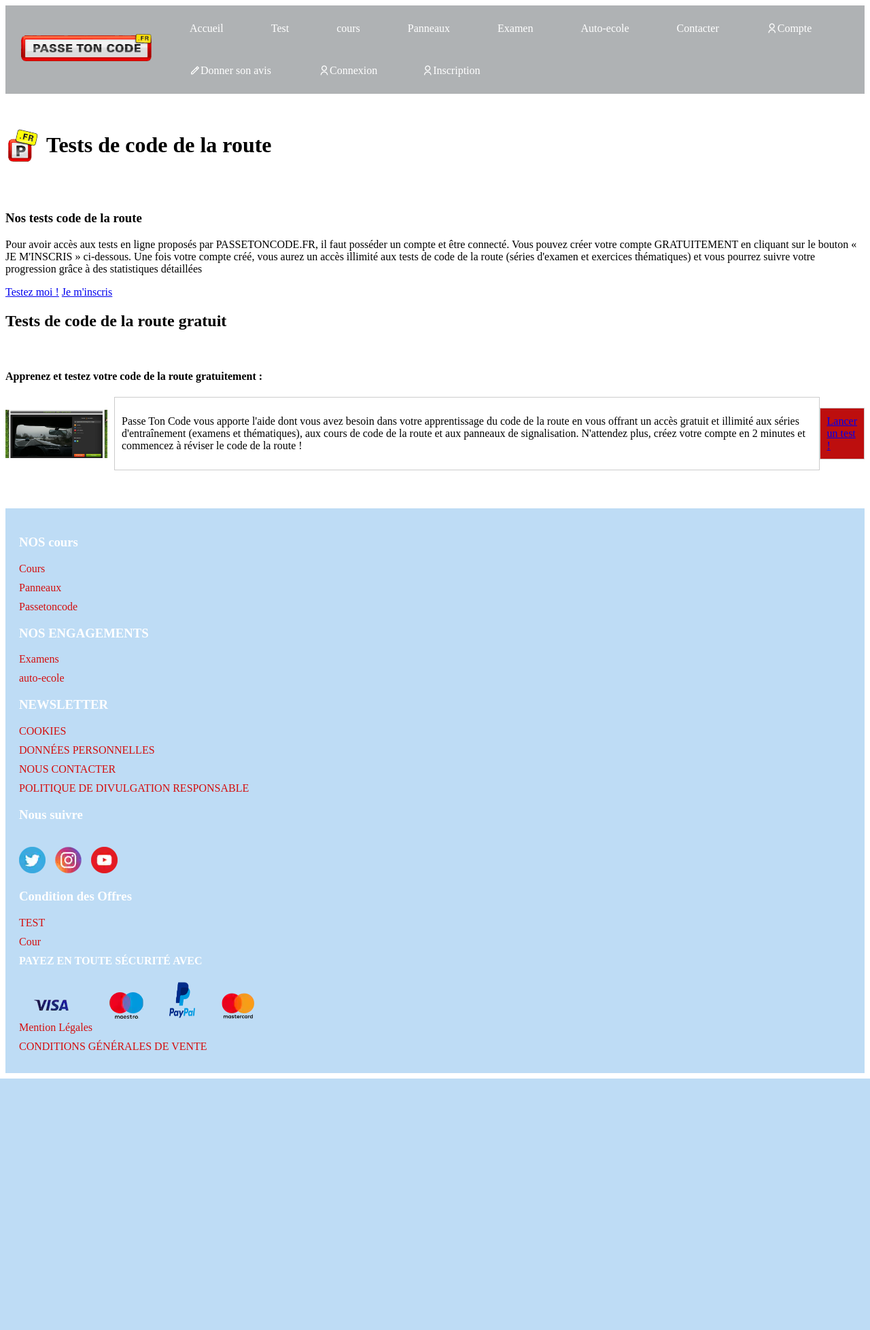
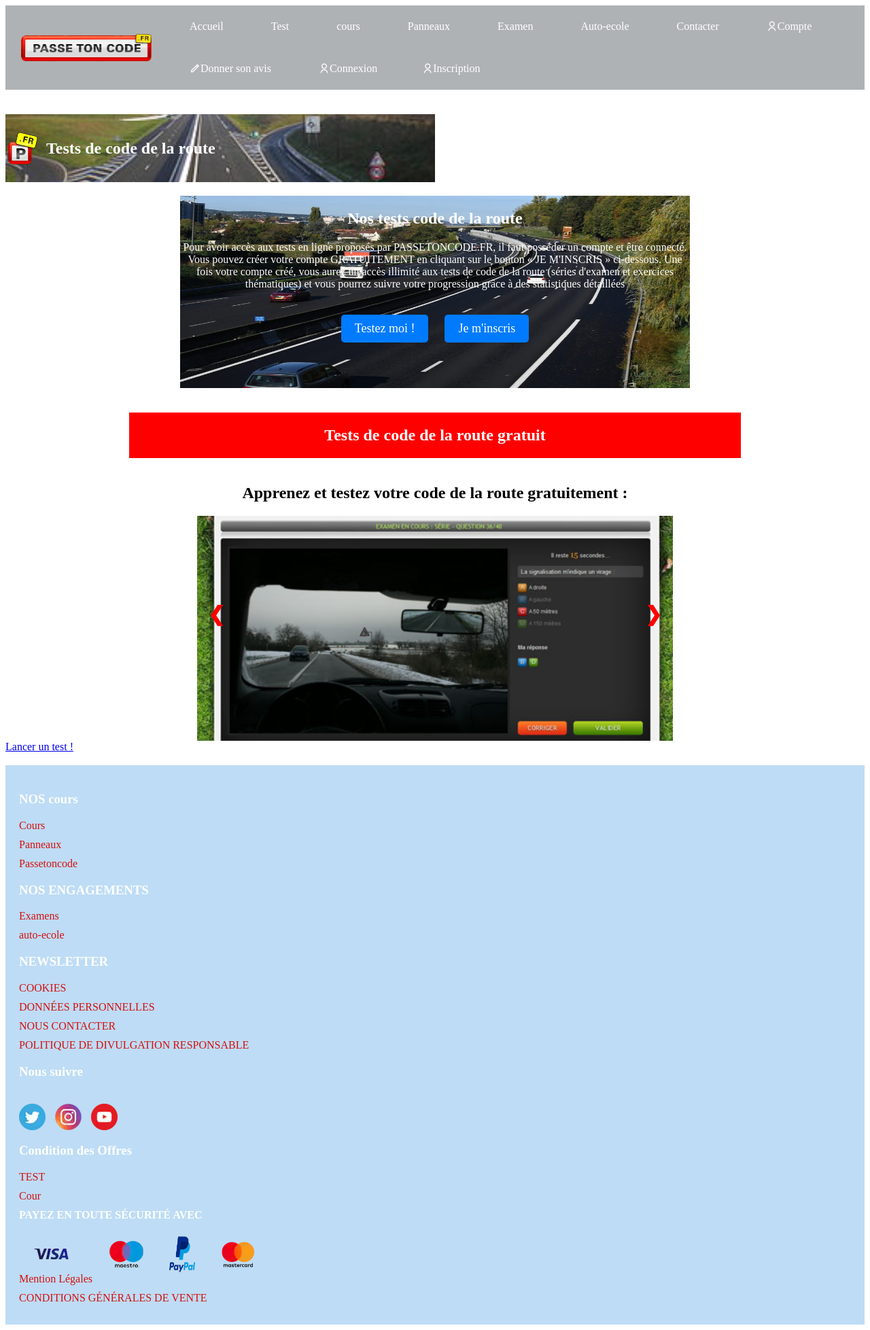
Before and after one commit to ilha92/passetoncode, a PHP site: page /pages/test.php in a window 1280 px wide. Shown: the whole page at 68% size. Before the commit the page ends 1587 px from the top, so only its background shows below. Run offline with PHP 8.4, Linux system fonts and the light colour scheme; some libraries are stand-ins or nearby versions.

Commit message:
first commit

```diff
--- a/pages/test.php
+++ b/pages/test.php
@@ -6,44 +6,125 @@
     <title>tests-de-code-de-la-route-gratuit-en-ligne</title>
 <style>
 .header {
-    display: flex; /* Permet aux éléments d'être alignés horizontalement */
-    align-items: center; /* Aligne verticalement les éléments sur le centre */
-    margin-bottom: 20px; /* Espace entre le titre et le contenu suivant */
+    background: url('../images/route.jpeg') no-repeat left center;
+    background-size: 100% auto; /* Modifiez cette ligne */
+    display: flex;
+    align-items: center;
+    color: white;
+    width: 50%;
+    margin: 0;
+    padding: 0;
+    height: 100px;
 }
 
-.header img {
-    margin-right: 10px; /* Espace à droite de l'image */
-    width: 50px; /* Largeur de l'image */
-    height: auto; /* Hauteur automatique pour conserver les proportions */
+.image-text {
+    flex: 1;
+    padding: 0px;
+    display: flex;
+    align-items: center;
 }
 
-.test {
-    display: flex; /* Permet aux éléments d'être alignés horizontalement */
-    align-items: center; /* Alignement vertical au centre */
-    margin-bottom: 20px; /* Espace sous l'élément */
+.image-text img {
+    width: 50px;
+    height: auto;
+    margin-right: 10px;
 }
 
-.test .content {
-    display: flex; /* Alignement horizontal */
-    align-items: center; /* Alignement vertical au centre */
+.image-text h1 {
+    font-size: 24px;
+    margin: 0;
+}
+.test {
+    background: url('../images/autoroute1.jpg');
+    background-size: 750px 283px; /* Dimensions spécifiques de l'image de fond */
+    background-repeat: no-repeat;
+    position: relative; /* Pour positionner les éléments à l'intérieur de la div */
+    text-align: center; /* Pour centrer le texte et les boutons horizontalement */
+    color: white; /* Couleur du texte, choisissez celle qui convient à votre image de fond */
+    width: 750px; /* Définir la largeur à 750 pixels */
+    height: 283px; /* Définir la hauteur à 283 pixels */
+    margin: auto;
+  text-align: center;
 }
 
-.test img {
-    margin-right: 10px; /* Espace à droite de l'image */
-    width: 150px; /* Largeur de l'image (ajustez selon vos besoins) */
-    height: auto; /* Hauteur automatique pour conserver les proportions */
+
+.testh2 {
+    padding-top: 20px; /* Espacement par rapport au haut de la div */
 }
 
-.text-container {
-    border: 1px solid #ccc; /* Une bordure de 1 pixel solide de couleur grise (#ccc) */
-    padding: 10px; /* Espace à l'intérieur de la bordure */
-    flex: 1; /* Le texte prend tout l'espace restant dans le conteneur */
+/* Style des boutons */
+.btn-rectangular {
+    display: inline-block;
+    margin: 20px 10px; /* Espacement entre les boutons */
+    padding: 10px 20px; /* Marge interne des boutons */
+    text-decoration: none;
+    color: #fff;
+    background-color: #007BFF;
+    border: none;
+    border-radius: 5px;
+    font-size: 18px;
 }
-.text-containers {
-    border: 1px solid #ccc; /* Une bordure de 1 pixel solide de couleur grise (#ccc) */
-    padding: 10px; /* Espace à l'intérieur de la bordure */
-    flex: 1; /* Le texte prend tout l'espace restant dans le conteneur */
-    background-color: #bd0e0e;
+
+/* Style des boutons au survol */
+.btn-rectangular:hover {
+    background-color: #0056b3;
+}
+
+.mySlides {
+  display: none;
+}
+
+img {
+  vertical-align: middle;
+}
+
+.slideshow-container {
+  position: relative;
+  max-width: 700px;
+  margin: auto;
+  text-align: center;
+}
+
+.prev,
+.next {
+  position: absolute;
+  top: 50%;
+  transform: translateY(-50%);
+  width: auto;
+  padding: 16px;
+  margin-top: -22px;
+  color: red;
+  font-weight: bold;
+  font-size: 30px;
+  cursor: pointer;
+}
+
+.prev {
+  left: 0;
+}
+
+.next {
+  right: 0;
+}
+.gratuit{
+    padding-top:20px;
+    padding-bottom:20px;
+    color: white;
+    width:900px ;
+    left:600px;
+    background-color:red;
+    margin: auto;
+  text-align: center;
+}
+.apprenez{
+    padding-top:20px;
+    padding-bottom:20px;
+    color: white;
+    width:600px ;
+    left:300px;
+    color:black;
+    margin: auto;
+  text-align: center;
 }
 </style>
 </head>
@@ -53,37 +134,80 @@
 </header>
 <br><br>
 <div class="header">
+    <div class="image-text">
         <img src="../images/passetoncode-mini.png" alt="">
         <h1>Tests de code de la route</h1>
     </div>
-
-    <br>
-    <div>
-    <h3>Nos tests code de la route</h3>
+</div>
+<div class="test">
+    <h2 class="testh2">Nos tests code de la route</h2>
     <p>Pour avoir accès aux tests en ligne proposés par PASSETONCODE.FR, il faut posséder un compte et être connecté.
         Vous pouvez créer votre compte GRATUITEMENT en cliquant sur le bouton « JE M'INSCRIS » ci-dessous.
         Une fois votre compte créé, vous aurez un accès illimité aux tests de code de la route (séries d'examen et exercices thématiques)
         et vous pourrez suivre votre progression grâce à des statistiques détaillées</p>
- <a href="../index.html" class="btn btn-3d btn-primary btn-lg mr-xs">Testez moi !</a>
-<a href="../acces/register.php" class="btn btn-3d btn-secondary btn-lg">Je m'inscris</a>
+    <a href="../index.html" class="btn btn-3d btn-primary btn-lg mr-xs btn-rectangular">Testez moi !</a>
+    <a href="../acces/register.php" class="btn btn-3d btn-secondary btn-lg btn-rectangular">Je m'inscris</a>
 </div>
-<h2>Tests de code de la route gratuit</h2>
+<br><br>
+<h2 class="gratuit">Tests de code de la route gratuit</h2>
 <br>
-<h4>Apprenez et testez votre code de la route gratuitement :</h4>
-<div class="test">
-    <div class="content">
-        <img src="../images/entrainez-vous-en-ligne-avec-tests-de-code-de-la-route-gratuits-et-illimites (1).jpg" alt="">
-        <div class="text-container">
-            <p>Passe Ton Code vous apporte l'aide dont vous avez besoin dans votre apprentissage
-                 du code de la route en vous offrant un accès gratuit et illimité aux séries d'entraînement (examens et thématiques),
-                 aux cours de code de la route et aux panneaux de signalisation. N'attendez plus, créez votre compte en 2 minutes
-                  et commencez à réviser le code de la route !</p>
+<h2 class="apprenez">Apprenez et testez votre code de la route gratuitement :</h2>
+<div class="slideshow-container">
+  <div class="mySlides fade">
+    <img src="../images/entrainez-vous-en-ligne-avec-tests-de-code-de-la-route-gratuits-et-illimites (1).jpg" style="width:100%">
   </div>
+
+  <div class="mySlides fade">
+    <img src="../images/panneaux-de-signalisation-routiere.jpg" style="width:100%">
   </div>
-    <a class="text-containers" href="../index.html">Lancer un test !</a>
+
+  <div class="mySlides fade">
+    <img src="../images/progression-examen-code-de-la-route.jpg" style="width:100%">
+  </div>
+
+  <div class="mySlides fade">
+    <img src="../images/tests-de-code-de-la-route.jpg" style="width:100%">
+  </div>
+
+  <div class="mySlides fade">
+    <img src="../images/fiche-revision-du-code-de-la-route (1).jpg" style="width:100%">
   </div>
 
 
+  <!-- Ajoutez autant de diapositives que vous le souhaitez -->
+
+  <a class="prev" onclick="plusSlides(-1)">&#10094;</a>
+  <a class="next" onclick="plusSlides(1)">&#10095;</a>
+</div>
+    <a class="text-containers" href="../index.html">Lancer un test !</a>
+
+    <script>
+var slideIndex = 1;
+showSlides(slideIndex);
+
+function plusSlides(n) {
+  showSlides(slideIndex += n);
+}
+
+function showSlides(n) {
+  var i;
+  var slides = document.getElementsByClassName("mySlides");
+
+  if (n > slides.length) {
+    slideIndex = 1;
+  }
+
+  if (n < 1) {
+    slideIndex = slides.length;
+  }
+
+  for (i = 0; i < slides.length; i++) {
+    slides[i].style.display = "none";
+  }
+
+  slides[slideIndex - 1].style.display = "block";
+}
+</script>
 <br><br>
 <?php require_once('../footer.php'); ?>
 </body>
```
Also changed, not shown: images/autoroute1.jpg (added), images/autoroutes.jpeg (added), images/fiche-revision-du-code-de-la-route (1).jpg (added), images/fiche-revision-du-code-de-la-route.jpg (added), images/panneaux-de-signalisation-routiere.jpg (added), images/progression-examen-code-de-la-route.jpg (added), images/route.jpeg (added), images/route1.jpg (added), images/tests-de-code-de-la-route.jpg (added). Lines whose indentation alone changed are shown as unchanged.
